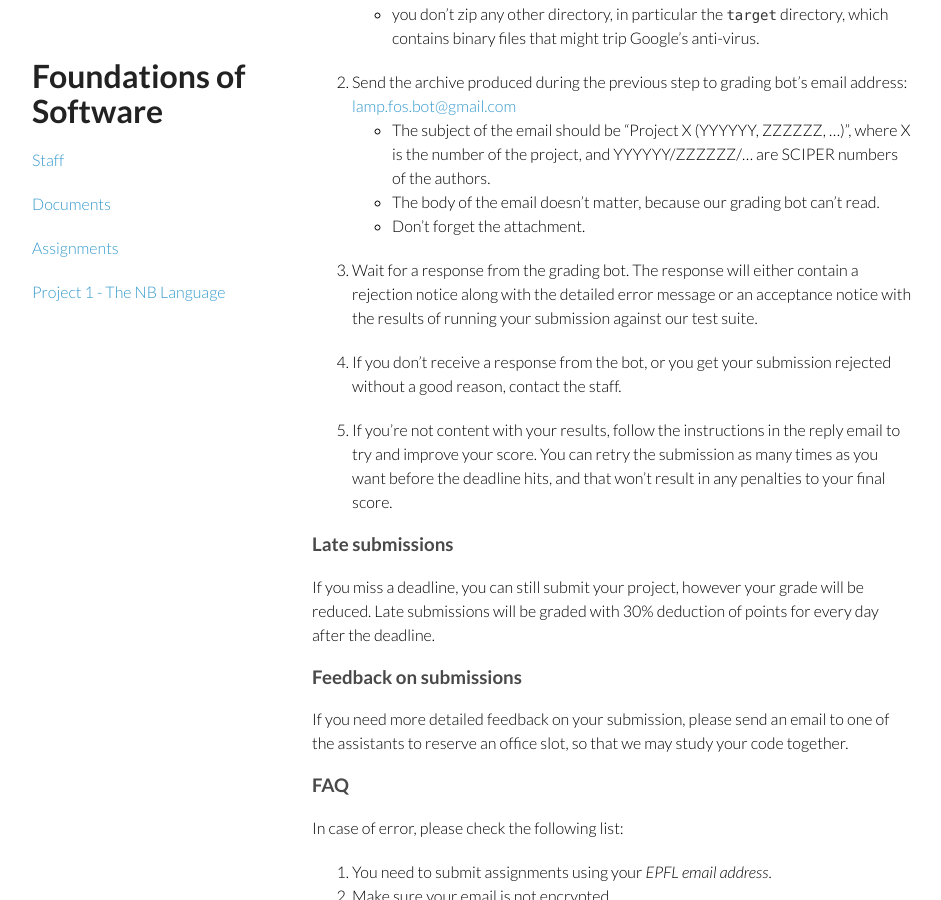
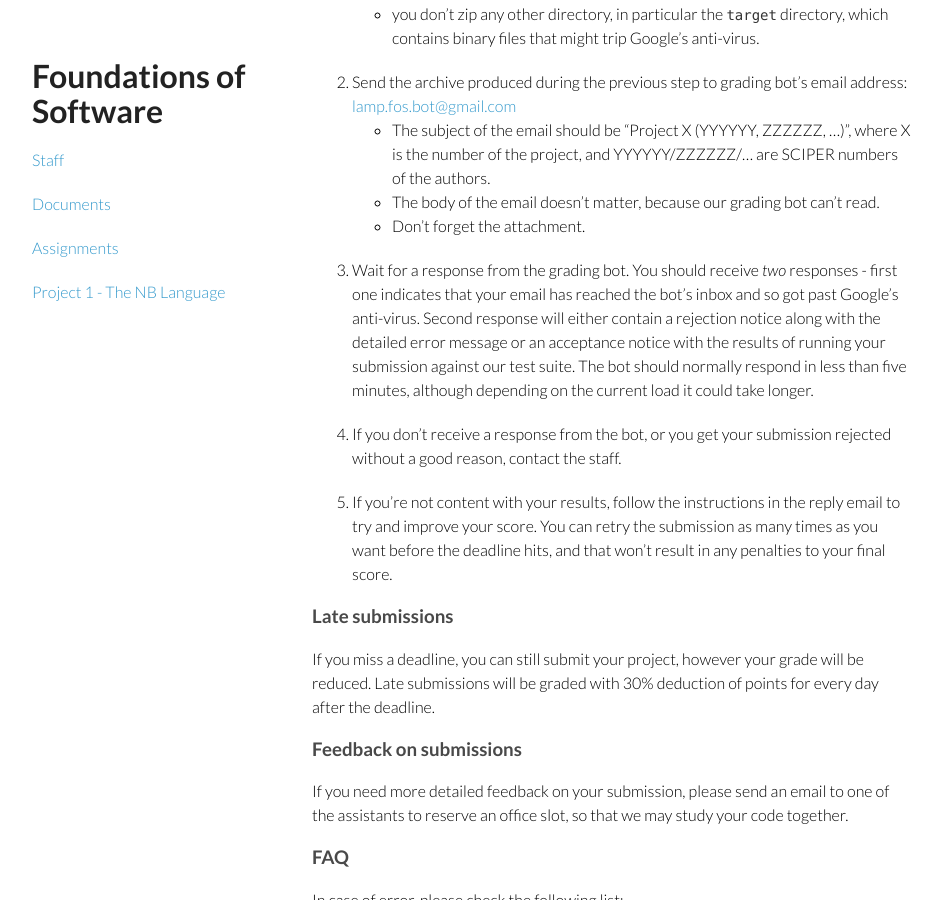
Before and after one commit to fos2021/fos2021.github.io, a Jekyll site: the page built from assignments.md, in a window 1280 px wide and 900 px high, scrolled down 1118 px. Shown: the whole window, without its empty margins (168-1109 px from the left). Built offline with Jekyll 4.4.1, drawn with Linux system fonts in a browser that asks for light colours.

```diff
--- a/assignments.md
+++ b/assignments.md
@@ -66,7 +66,13 @@ as long as your project passes our tests.
   * The body of the email doesn't matter, because our grading bot can't read.
   * Don't forget the attachment.
 
-1. Wait for a response from the grading bot. The response will either contain a rejection notice along with the detailed error message or an acceptance notice with the results of running your submission against our test suite.
+1. Wait for a response from the grading bot. You should receive _two_
+responses - first one indicates that your email has reached the bot's inbox and
+so got past Google's anti-virus. Second response will either contain a rejection
+notice along with the detailed error message or an acceptance notice with the
+results of running your submission against our test suite. The bot should
+normally respond in less than five minutes, although depending on the current
+load it could take longer.
 
 1. If you don't receive a response from the bot, or you get your submission rejected without a good reason, contact the staff.
 
```
Also changed, not shown: documents.md (+4 -0 lines), 1 other file.
